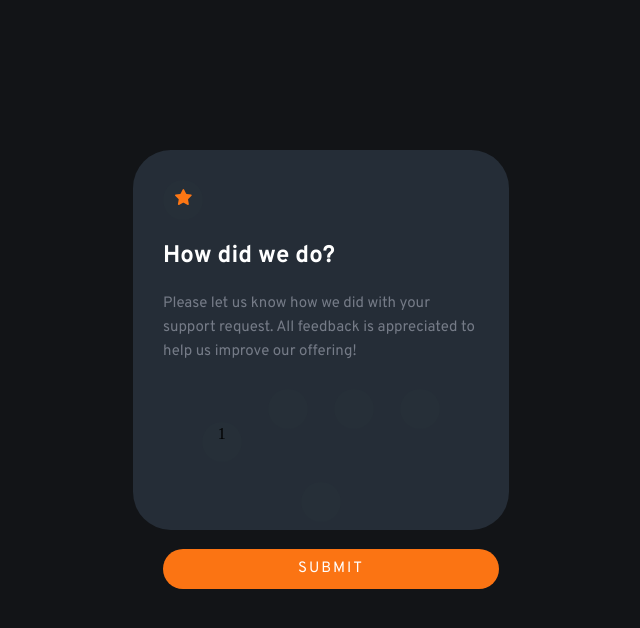
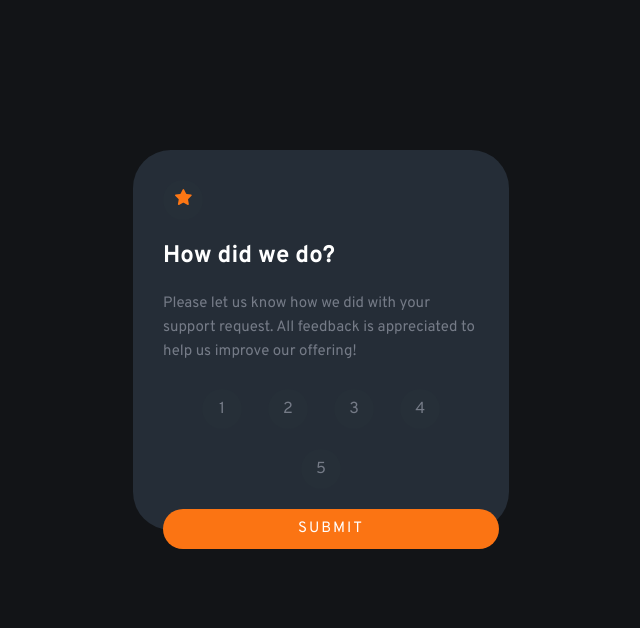
Before and after one commit to roshan-gh/interactive-rating-component-main, a plain HTML site: page index.html in a window 1280 px wide. Shown: the whole page, without its empty margins (319-959 px from the left). Drawn offline with Linux system fonts and the light colour scheme.

Commit message:
index.html and styles.css updated

```diff
--- a/index.html
+++ b/index.html
@@ -26,13 +26,11 @@
             <h3>How did we do?</h3>
             <p>Please let us know how we did with your support request. All feedback is appreciated to help us improve our offering!
             </p>
-            <div class="circles">
-                <div>1</div>
-            </div>
-            <div class="circles"></div>
-            <div class="circles"></div>
-            <div class="circles"></div>
-            <div class="circles"></div>
+            <div class="circles">1</div>
+            <div class="circles">2</div>
+            <div class="circles">3</div>
+            <div class="circles circle-4">4</div>
+            <div class="circles circle-5">5</div>
             <a href="#" class="myButton">SUBMIT</a>
 
         </div>
--- a/styles.css
+++ b/styles.css
@@ -38,6 +38,11 @@ p {
     display: inline-block;
     margin: 10px 3.5%;
     position: relative;
+    color: #757b87;
+    font-family: 'Overpass', sans-serif;
+    font-weight: 400;
+    text-align: center;
+    line-height: 40px;
 }
 
 .message-box {
@@ -83,3 +88,13 @@ div.circle {
     display: table-cell;
     vertical-align: middle;
 }
+
+.circle-4:hover {
+    color: hsl(0, 0%, 100%);
+    background-color: hsl(217, 12%, 63%);
+}
+
+.circle-5:hover {
+    color: hsl(0, 0%, 100%);
+    background-color: hsl(25, 97%, 53%);
+}
```
